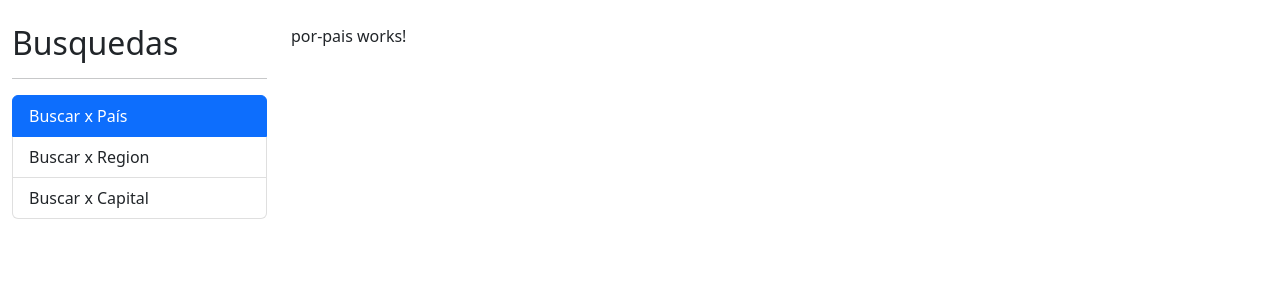
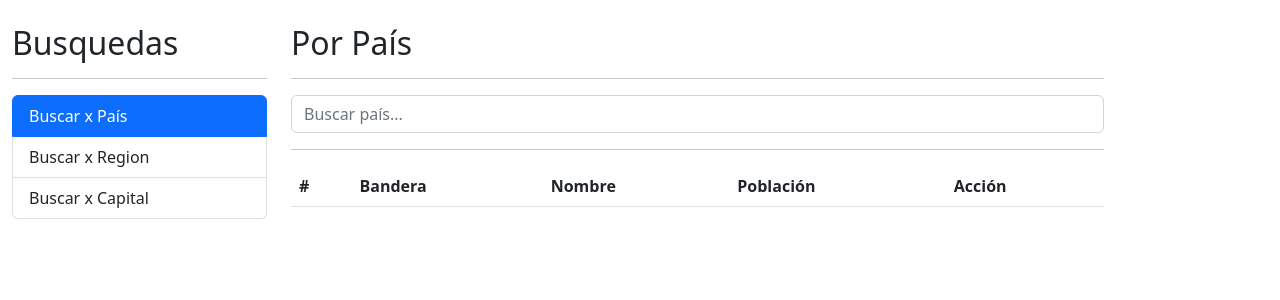
Before and after one commit to santiagojm84/angular-basicos, an Angular app in the folder 4.paisesApp/: page /pais in a window 1280 px wide. Shown: the top 300 px of the page. Built offline with nearby package versions, Linux system fonts and the light colour scheme.

Commit message:
Avances paises

```diff
--- a/4.paisesApp/src/app/app.module.ts
+++ b/4.paisesApp/src/app/app.module.ts
@@ -1,3 +1,4 @@
+import { HttpClientModule } from '@angular/common/http';
 import { NgModule } from '@angular/core';
 import { BrowserModule } from '@angular/platform-browser';
 import { AppRoutingModule } from './app-routing.module';
@@ -11,6 +12,7 @@ import { SharedModule } from './shared/shared.module';
   ],
   imports: [
     BrowserModule,
+    HttpClientModule,
     AppRoutingModule,
     SharedModule,
     PaisModule,
--- a/4.paisesApp/src/app/pais/pages/por-capital/por-capital.component.html
+++ b/4.paisesApp/src/app/pais/pages/por-capital/por-capital.component.html
@@ -1 +1,2 @@
-<p>por-capital works!</p>
+<h2>Por Capital</h2>
+<hr>
--- a/4.paisesApp/src/app/pais/pages/por-pais/por-pais.component.html
+++ b/4.paisesApp/src/app/pais/pages/por-pais/por-pais.component.html
@@ -1 +1,42 @@
-<p>por-pais works!</p>
+<h2>Por País</h2>
+<hr>
+
+<div class="row">
+    <div class="col">
+        <form (ngSubmit)="buscar()" autocomplete="off">
+            <input type="text" name="termino" class="form-control" placeholder="Buscar país..." [(ngModel)]="termino" />
+        </form>
+    </div>
+</div>
+
+<hr>
+<div *ngIf="hayError" class="alert alert-danger">
+    {{mensajeError}}
+</div>
+
+<div *ngIf="!hayError" class="row">
+    <div class="col">
+        <table class="table table-hover">
+            <thead>
+                <tr>
+                    <th>#</th>
+                    <th>Bandera</th>
+                    <th>Nombre</th>
+                    <th>Población</th>
+                    <th>Acción</th>
+                </tr>
+            </thead>
+            <tbody>
+                <tr *ngFor="let pais of paises;let i=index">
+                    <td>{{i+1}}</td>
+                    <td><img [src]="pais.flags.png" alt="" class="small-flag" width="30px" height="20px"/></td>
+                    <td>{{pais.name}}</td>
+                    <td>{{pais.population | number}}</td>
+                    <td>
+                        <a [routerLink]="['/pais', pais.alpha2Code]">Ver...</a>
+                    </td>
+                </tr>
+            </tbody>
+        </table>
+    </div>
+</div>
--- a/4.paisesApp/src/app/pais/pages/por-pais/por-pais.component.ts
+++ b/4.paisesApp/src/app/pais/pages/por-pais/por-pais.component.ts
@@ -1,16 +1,40 @@
 import { Component, OnInit } from '@angular/core';
+import { Country } from '../../interfaces/pais.interface';
+import { PaisService } from '../../services/pais.service';
 
 @Component({
   selector: 'app-por-pais',
-  templateUrl: './por-pais.component.html',
-  styles: [
-  ]
-})
-export class PorPaisComponent implements OnInit {
+  templateUrl: './por-pais.component.html'}
+  )
+export class PorPaisComponent {
+  termino: string = '';
+  hayError:boolean = false;
+  paises: Country[] = [];
+  mensajeError:string="";
 
-  constructor() { }
+  constructor(private paisService: PaisService) {}
 
-  ngOnInit(): void {
+  buscar() {
+    if (this.termino)
+    {
+      this.paisService.getPais(this.termino).subscribe(
+        (paises) =>
+        {
+          this.paises = paises;
+          this.paises.sort();
+          this.hayError = false;
+        },
+        (err) =>{
+          this.paises = [];
+          this.mensajeError = `No se encontro Información del país ${this.termino}`;
+          this.hayError = true;
+        }
+      );
+    }
+    else
+    {
+      this.mensajeError = `No se ha ingresado información a consultar`;
+      this.hayError = true;
+    }
   }
-
 }
--- a/4.paisesApp/src/app/pais/pages/por-region/por-region.component.html
+++ b/4.paisesApp/src/app/pais/pages/por-region/por-region.component.html
@@ -1 +1,2 @@
-<p>por-region works!</p>
+<h2>Por Region</h2>
+<hr>
--- a/4.paisesApp/src/app/pais/pages/por-region/por-region.component.ts
+++ b/4.paisesApp/src/app/pais/pages/por-region/por-region.component.ts
@@ -2,9 +2,7 @@ import { Component, OnInit } from '@angular/core';
 
 @Component({
   selector: 'app-por-region',
-  templateUrl: './por-region.component.html',
-  styles: [
-  ]
+  templateUrl: './por-region.component.html'
 })
 export class PorRegionComponent implements OnInit {
 
--- a/4.paisesApp/src/app/pais/pages/ver-pais/ver-pais.component.html
+++ b/4.paisesApp/src/app/pais/pages/ver-pais/ver-pais.component.html
@@ -1 +1,2 @@
-<p>ver-pais works!</p>
+<h2>Ver País</h2>
+<hr>
--- a/4.paisesApp/src/app/pais/pais.module.ts
+++ b/4.paisesApp/src/app/pais/pais.module.ts
@@ -4,6 +4,8 @@ import { PorCapitalComponent } from './pages/por-capital/por-capital.component';
 import { PorPaisComponent } from './pages/por-pais/por-pais.component';
 import { PorRegionComponent } from './pages/por-region/por-region.component';
 import { VerPaisComponent } from './pages/ver-pais/ver-pais.component';
+import { FormsModule } from '@angular/forms';
+import { RouterModule } from '@angular/router';
 
 
 
@@ -22,7 +24,9 @@ import { VerPaisComponent } from './pages/ver-pais/ver-pais.component';
     VerPaisComponent
   ],
   imports: [
-    CommonModule
+    CommonModule,
+    FormsModule,
+    RouterModule
   ]
 })
 export class PaisModule { }
--- /dev/null
+++ b/4.paisesApp/src/app/pais/services/pais.service.ts
@@ -0,0 +1,19 @@
+import { Injectable } from '@angular/core';
+import { HttpClient } from '@angular/common/http';
+import { Observable } from 'rxjs';
+import { Country } from '../interfaces/pais.interface';
+
+@Injectable({
+  providedIn: 'root'
+})
+export class PaisService {
+
+  private _servicioURL: string = 'https://restcountries.com/v2/name';
+
+  constructor(private http: HttpClient) { }
+
+  getPais(nombrePais:string): Observable<Country[]>
+  {
+    return this.http.get<Country[]>(`${this._servicioURL}/${nombrePais}`);
+  }
+}
--- a/4.paisesApp/src/app/shared/sidebar/sidebar.component.css
+++ b/4.paisesApp/src/app/shared/sidebar/sidebar.component.css
@@ -0,0 +1,3 @@
+li {
+    cursor:pointer;
+  }
--- a/4.paisesApp/src/styles.css
+++ b/4.paisesApp/src/styles.css
@@ -1 +1,11 @@
-/*You can add global styles to this file, and also import other style files*/
+.small-flag
+{
+    width:"30px";
+    height:"20px";
+}
+
+img
+{
+    width:"30px";
+    height:"20px";
+}
```
Also changed, not shown: 4.paisesApp/src/app/pais/interfaces/pais.interface.ts (added, +67 -0 lines).
